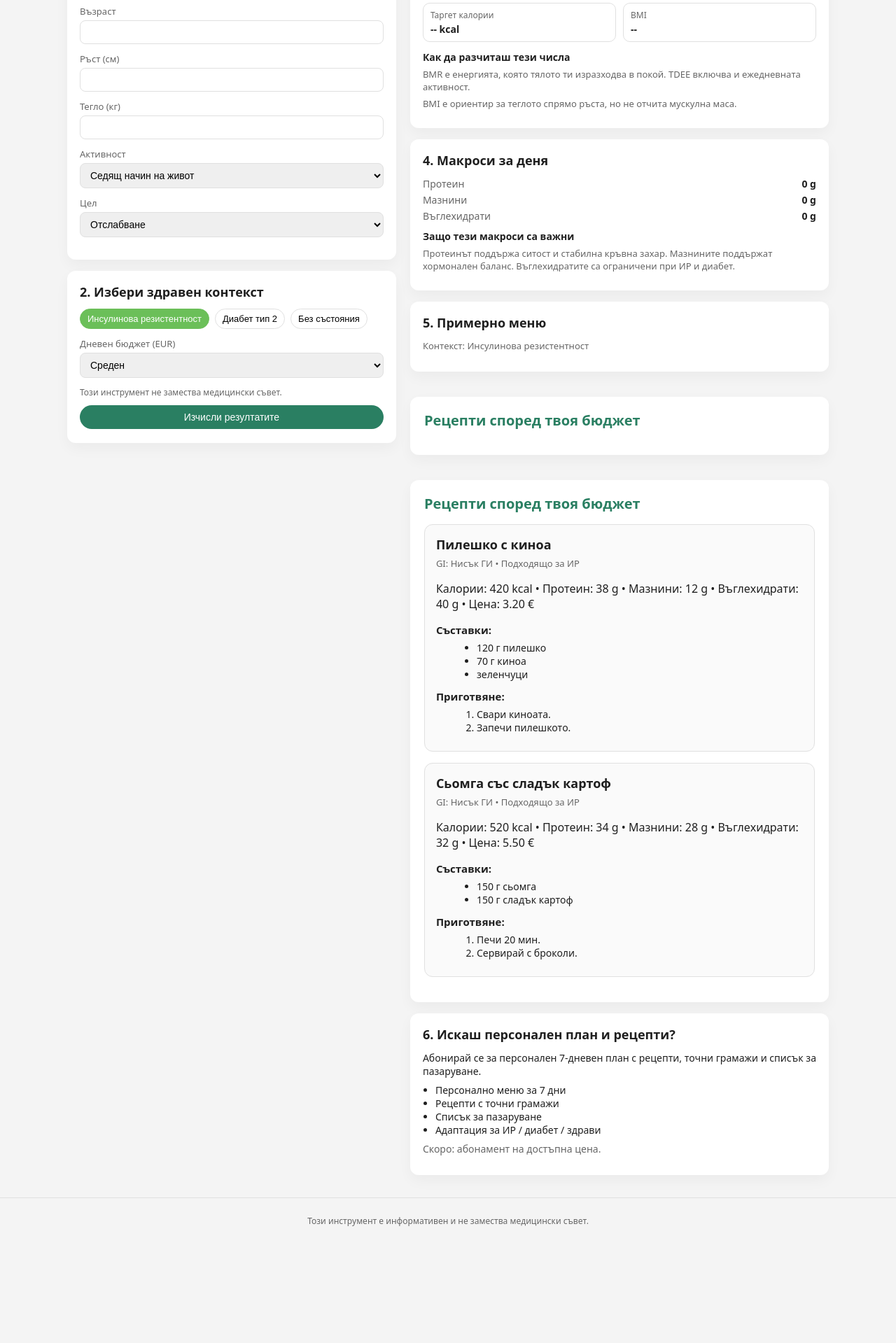
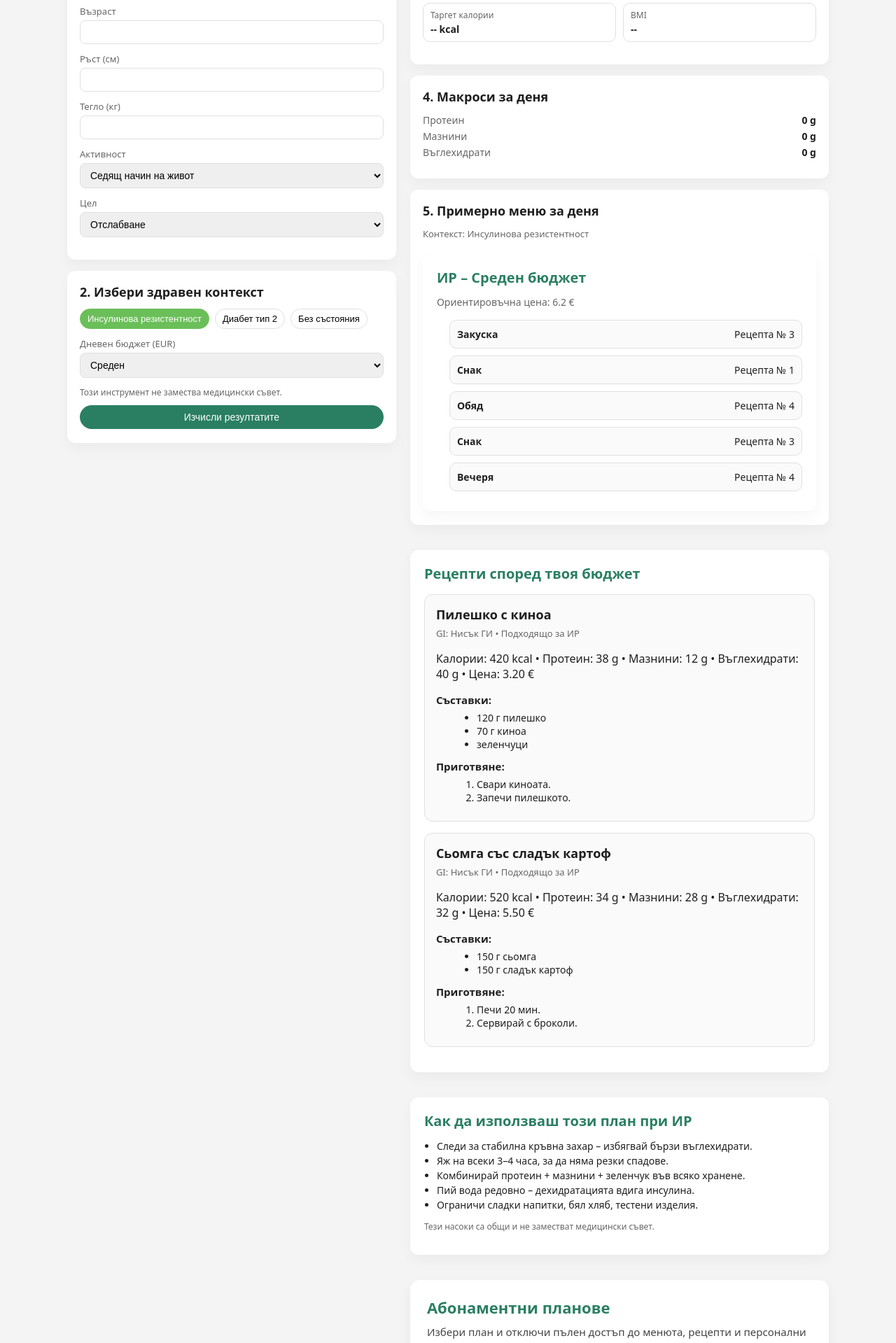
Before and after one commit to Loshana76/funforfit-calculator, a React (Vite) app: page / in a window 1280 px wide. Shown: the part 240-2159 px from the top of the page at 70% size. Before the commit the page ends 2021 px from the top, so only its background shows below. Built offline with nearby package versions, Linux system fonts and the light colour scheme.

Commit message:
Update App.jsx

```diff
--- a/src/App.jsx
+++ b/src/App.jsx
@@ -7,10 +7,12 @@ import {
   calculateTDEE,
   adjustForGoal,
   calculateMacros,
-  getMenuForBudget,
 } from './calculator'
 import { translations } from './i18n'
 import Recipes from './Recipes'
+import BudgetMenu from './BudgetMenu'
+import Guidance from './Guidance'
+import Subscription from './Subscription'
 
 function App() {
   const [gender, setGender] = useState('female')
@@ -27,7 +29,6 @@ function App() {
   const [tdee, setTdee] = useState(0)
   const [targetCalories, setTargetCalories] = useState(0)
   const [macros, setMacros] = useState({ protein: 0, fats: 0, carbs: 0 })
-  const [menu, setMenu] = useState(null)
 
   const [lang, setLang] = useState('bg')
   const t = key => translations[lang][key] || key
@@ -46,17 +47,6 @@ function App() {
     setTdee(tdeeVal)
     setTargetCalories(target)
     setMacros(macrosVal)
-
-    if (hasIRorT2D) {
-      const menuVal = getMenuForBudget({
-        calories: target,
-        budget,
-        lang,
-      })
-      setMenu(menuVal)
-    } else {
-      setMenu(null)
-    }
   }
 
   const conditionLabel = () => {
@@ -69,6 +59,17 @@ function App() {
       if (condition === 't2d') return 'Type 2 diabetes'
       return 'No specific condition'
     }
+  }
+
+  // тук ще вържат PayPal / myPOS реалните интеграции
+  const handleSubscribeClick = (provider, planId, billing) => {
+    // provider: 'paypal' | 'mypos'
+    // planId: 'basic' | 'premium'
+    // billing: 'monthly' | 'yearly'
+    console.log('Subscribe:', { provider, planId, billing })
+    // тук вкарваш:
+    // - PayPal JS SDK / myPOS Smart Checkout
+    // - извикване към твой backend за създаване на поръчка / абонамент
   }
 
   return (
@@ -98,7 +99,7 @@ function App() {
       </header>
 
       <main className="layout">
-        {/* Лява колона */}
+        {/* Лява колона – данни и контекст */}
         <section className="column column-left">
           <section className="card card-form">
             <h2 className="card-title">
@@ -214,7 +215,6 @@ function App() {
               </button>
             </div>
 
-            {hasIRorT2D && (
             <div className="field-row">
               <label className="field-label">
                 {lang === 'bg'
@@ -227,7 +227,6 @@ function App() {
                 <option value="high">{t('high')}</option>
               </select>
             </div>
-            )}
 
             <p className="helper-text">
               {lang === 'bg'
@@ -241,7 +240,7 @@ function App() {
           </section>
         </section>
 
-        {/* Дясна колона */}
+        {/* Дясна колона – резултати, меню, рецепти, абонамент */}
         <section className="column column-right">
           <section className="card">
             <h2 className="card-title">
@@ -273,24 +272,6 @@ function App() {
                 </span>
               </div>
             </div>
-
-            <div className="explain-block">
-              <h3>
-                {lang === 'bg'
-                  ? 'Как да разчиташ тези числа'
-                  : 'How to read these numbers'}
-              </h3>
-              <p>
-                {lang === 'bg'
-                  ? 'BMR е енергията, която тялото ти изразходва в покой. TDEE включва и ежедневната активност.'
-                  : 'BMR is the energy your body uses at rest. TDEE includes your daily activity.'}
-              </p>
-              <p>
-                {lang === 'bg'
-                  ? 'BMI е ориентир за теглото спрямо ръста, но не отчита мускулна маса.'
-                  : 'BMI is a rough indicator and does not reflect muscle mass.'}
-              </p>
-            </div>
           </section>
 
           <section className="card">
@@ -314,25 +295,12 @@ function App() {
                 <strong>{macros.carbs || 0} g</strong>
               </li>
             </ul>
-
-            <div className="explain-block">
-              <h3>
-                {lang === 'bg'
-                  ? 'Защо тези макроси са важни'
-                  : 'Why these macros matter'}
-              </h3>
-              <p>
-                {lang === 'bg'
-                  ? 'Протеинът поддържа ситост и стабилна кръвна захар. Мазнините поддържат хормонален баланс. Въглехидратите са ограничени при ИР и диабет.'
-                  : 'Protein supports satiety and stable blood sugar. Fats support hormonal balance. Carbs are moderated in IR and T2D.'}
-              </p>
-            </div>
           </section>
 
           <section className="card">
             <h2 className="card-title">
               {lang === 'bg'
-                ? '5. Примерно меню'
+                ? '5. Примерно меню за деня'
                 : '5. Sample daily menu'}
             </h2>
 
@@ -340,92 +308,24 @@ function App() {
               {lang === 'bg' ? 'Контекст: ' : 'Context: '} {conditionLabel()}
             </p>
 
-            {hasIRorT2D && menu && (
-              <div className="menu-block">
-                <h3>{menu.name}</h3>
-                <p className="budget-line">
-                  {t('approxCost')}: ~{menu.approxPriceEUR} €
-                </p>
-                <ul className="menu-list">
-                  {menu.meals.map((m, i) => (
-                    <li key={i}>{m}</li>
-                  ))}
-                </ul>
-              </div>
-            )}
-
-            {!hasIRorT2D && (
-              <div className="menu-block">
-                <h3>
-                  {lang === 'bg'
-                    ? 'Балансиран примерен ден'
-                    : 'Balanced example day'}
-                </h3>
-                <ul className="menu-list">
-                  {lang === 'bg' ? (
-                    <>
-                      <li>Закуска: Овес с плод и ядки</li>
-                      <li>Снак: Кисело мляко и семена</li>
-                      <li>Обяд: Пилешко, ориз, салата</li>
-                      <li>Снак: Плод + ядки</li>
-                      <li>Вечеря: Риба и зеленчуци</li>
-                    </>
-                  ) : (
-                    <>
-                      <li>Breakfast: Oatmeal with fruit and nuts</li>
-                      <li>Snack: Yogurt and seeds</li>
-                      <li>Lunch: Chicken, rice, salad</li>
-                      <li>Snack: Fruit + nuts</li>
-                      <li>Dinner: Fish and vegetables</li>
-                    </>
-                  )}
-                </ul>
-              </div>
-            )}
+            <BudgetMenu
+              lang={lang}
+              condition={condition}
+              budget={budget}
+              calories={targetCalories}
+            />
           </section>
 
-          {/* РЕЦЕПТИ */}
-          <Recipes lang={lang} condition={condition} />
           <Recipes lang={lang} condition={condition} budget={budget} />
 
-          {/* АБОНАМЕНТ */}
-          <section className="card card-subscription">
-            <h2 className="card-title">
-              {lang === 'bg'
-                ? '6. Искаш персонален план и рецепти?'
-                : '6. Do you want a personal plan and recipes?'}
-            </h2>
+          <Guidance lang={lang} condition={condition} />
 
-            <p>
-              {lang === 'bg'
-                ? 'Абонирай се за персонален 7-дневен план с рецепти, точни грамажи и списък за пазаруване.'
-                : 'Subscribe for a personal 7-day plan with recipes, exact portions and a shopping list.'}
-            </p>
-
-            <ul className="benefits-list">
-              {lang === 'bg' ? (
-                <>
-                  <li>Персонално меню за 7 дни</li>
-                  <li>Рецепти с точни грамажи</li>
-                  <li>Списък за пазаруване</li>
-                  <li>Адаптация за ИР / диабет / здрави</li>
-                </>
-              ) : (
-                <>
-                  <li>Personal 7-day meal plan</li>
-                  <li>Recipes with exact portions</li>
-                  <li>Shopping list</li>
-                  <li>Adapted for IR / T2D / healthy</li>
-                </>
-              )}
-            </ul>
-
-            <p className="price-line">
-              {lang === 'bg'
-                ? 'Скоро: абонамент на достъпна цена.'
-                : 'Coming soon: affordable subscription.'}
-            </p>
-          </section>
+          <Subscription
+            lang={lang}
+            // тук можеш да подадеш handler-и за реално плащане
+            // и да ги вържеш към PayPal / myPOS
+            onSubscribe={handleSubscribeClick}
+          />
         </section>
       </main>
 
```
Lines whose indentation alone changed are shown as unchanged.
